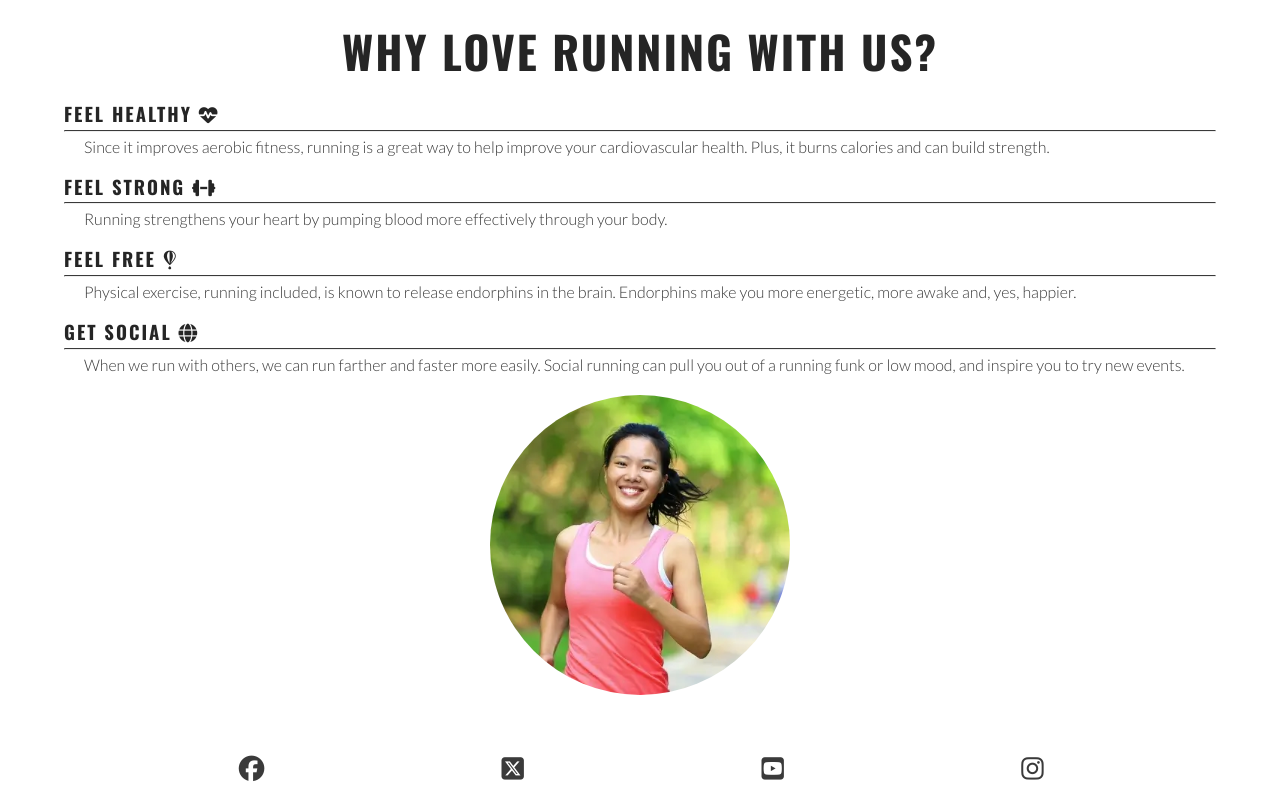
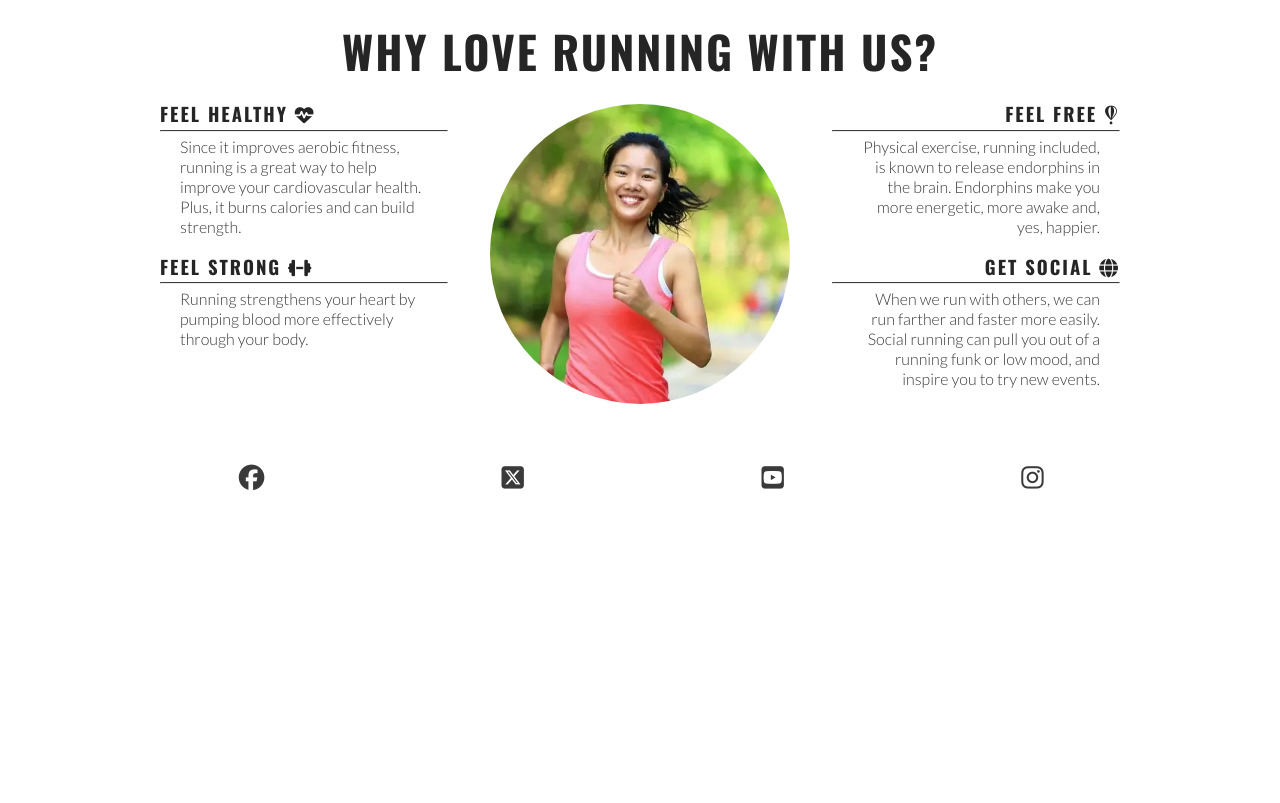
Before and after one commit to apeskinian/love_runnning, a plain HTML site: page index.html in a window 1280 px wide. Shown: the part 681-1484 px from the top of the page. After the commit the page ends 1193 px from the top, so only its background shows below. Drawn offline with nearby package versions, Linux system fonts and the light colour scheme.

Commit message:
Make reasons section responsive

```diff
--- a/assets/css/style.css
+++ b/assets/css/style.css
@@ -124,18 +124,18 @@ main {
     text-align: center;
 }
 
-hr {
-    border-top: 1px solid #3a3a3a;
-    margin: 5px 0;
-}
-
-#benefits-physical > div, #benefits-mental > div {
+#benefits-physical>div, #benefits-mental>div {
     line-height: 20px;
     margin-bottom: 20px;
 }
 
 #benefits p {
     padding: 0 20px;
+}
+
+#benefits hr {
+    border-top: 1px solid #3a3a3a;
+    margin: 5px 0;
 }
 
 #circle-cover-bg {
@@ -209,6 +209,24 @@ hr {
         width: 300px;
         right: 50px;
     }
+
+    /* Reasons section */
+    #benefits-physical,
+    #benefits-mental {
+        display: flex;
+        flex-direction: column;
+        width: 100%;
+    }
+
+    #benefits-physical>div,
+    #benefits-mental>div {
+        width: 75%;
+    }
+
+    #benefits-mental>div {
+        text-align: end;
+        align-self: flex-end;
+    }
 }
 
 /* Large devices (laptops and desktops, 992px and up) */
@@ -217,3 +235,31 @@ hr {
         border-bottom: 1px solid #3a3a3a;
     }
 }
+
+/* Wide screens (1200px and up) */
+@media screen and (min-width: 1200px) {
+    #benefits {
+        display: flex;
+        flex-direction: row;
+    }
+
+    #benefits>div {
+        flex: 1;
+    }
+
+    #benefits-image {
+        order: 0;
+    }
+
+    #benefits-mental {
+        order: 1;
+    }
+
+    #benefits-mental>div {
+        align-self: flex-start;
+    }
+
+    #benefits-physical>div {
+        align-self: flex-end;
+    }
+}
```
